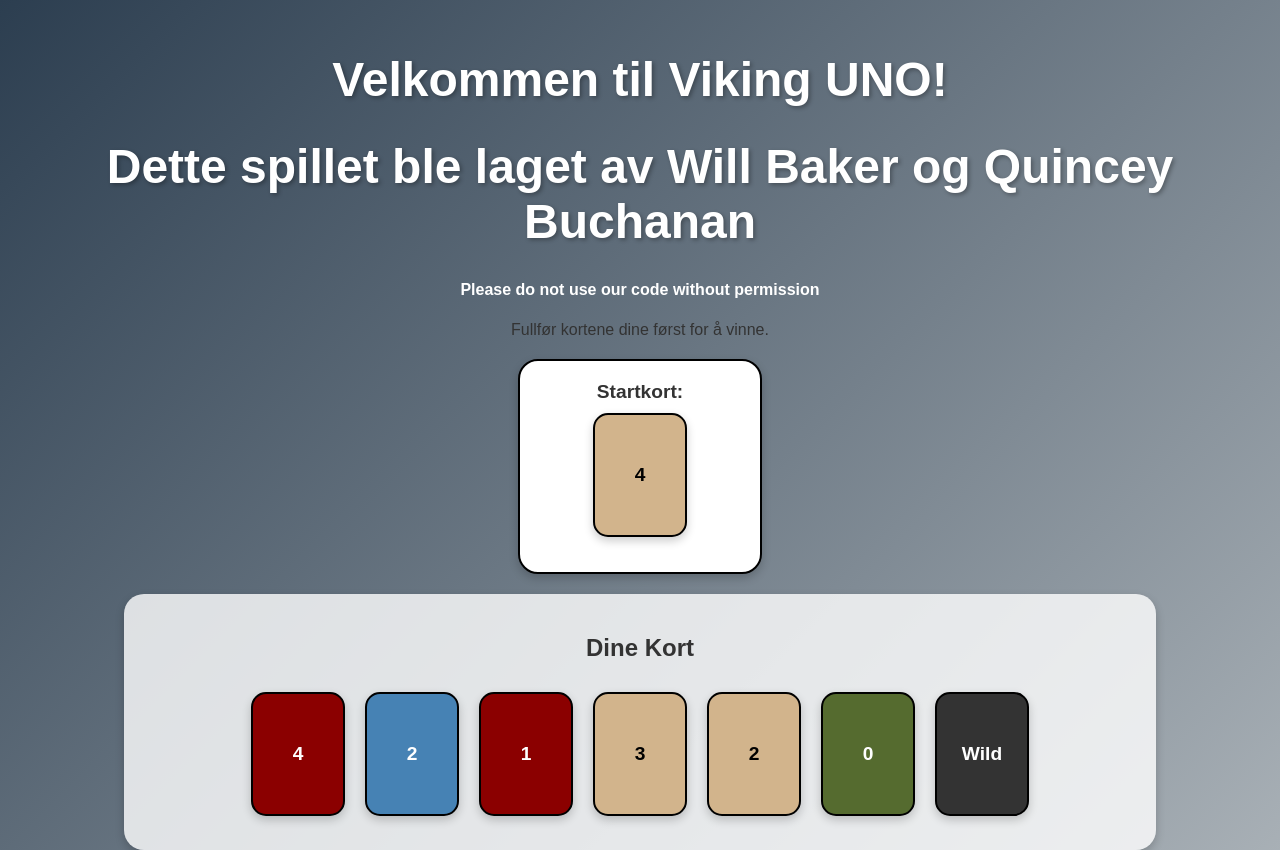
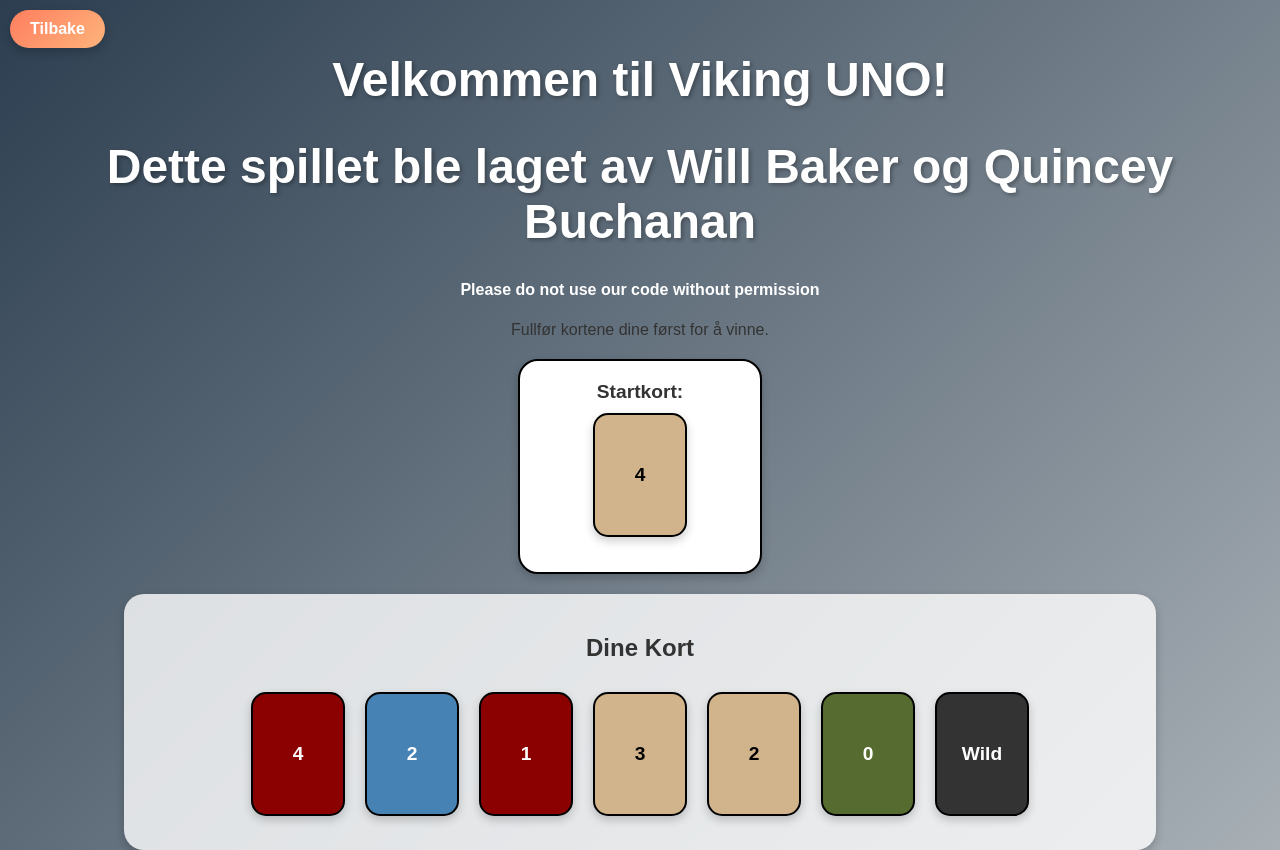
Before and after one commit to Atmosphere-Studios/Atmosphere-Studios.github.io, a plain HTML site: page UnoGame.html in a window 1280 px wide. Shown: the top 850 px of the page. Drawn offline with nearby package versions, Linux system fonts and the light colour scheme.

Commit message:
Update UnoGame.html

```diff
--- a/UnoGame.html
+++ b/UnoGame.html
@@ -333,23 +333,32 @@
 
             playerHand = new Hand();
             for (let i = 0; i < 7; i++) {
-                playerHand.addCard(deck.deal());
+            playerHand.addCard(deck.deal());
             }
 
             pcHand = new Hand();
             for (let i = 0; i < 7; i++) {
-                pcHand.addCard(deck.deal());
+            pcHand.addCard(deck.deal());
             }
 
             topCard = deck.deal();
             while (topCard.cardtype !== 'number') {
-                topCard = deck.deal();
+            topCard = deck.deal();
             }
 
-            turn = Math.random() < 0.5 ? 'Player' : 'PC';
+            turn = Math.random() < 0.5 ? 'Spiller' : 'PC';
 
             updateUI();
         }
+
+        // Add a back button functionality
+        document.addEventListener('DOMContentLoaded', () => {
+            const backButton = document.createElement('a');
+            backButton.href = "index.html"; // Change this to the desired back URL
+            backButton.className = "back-button";
+            backButton.textContent = "Tilbake";
+            document.body.appendChild(backButton);
+        });
 
         function updateUI() {
             document.getElementById('top-card-display').textContent = topCard.getDisplayText();
```
